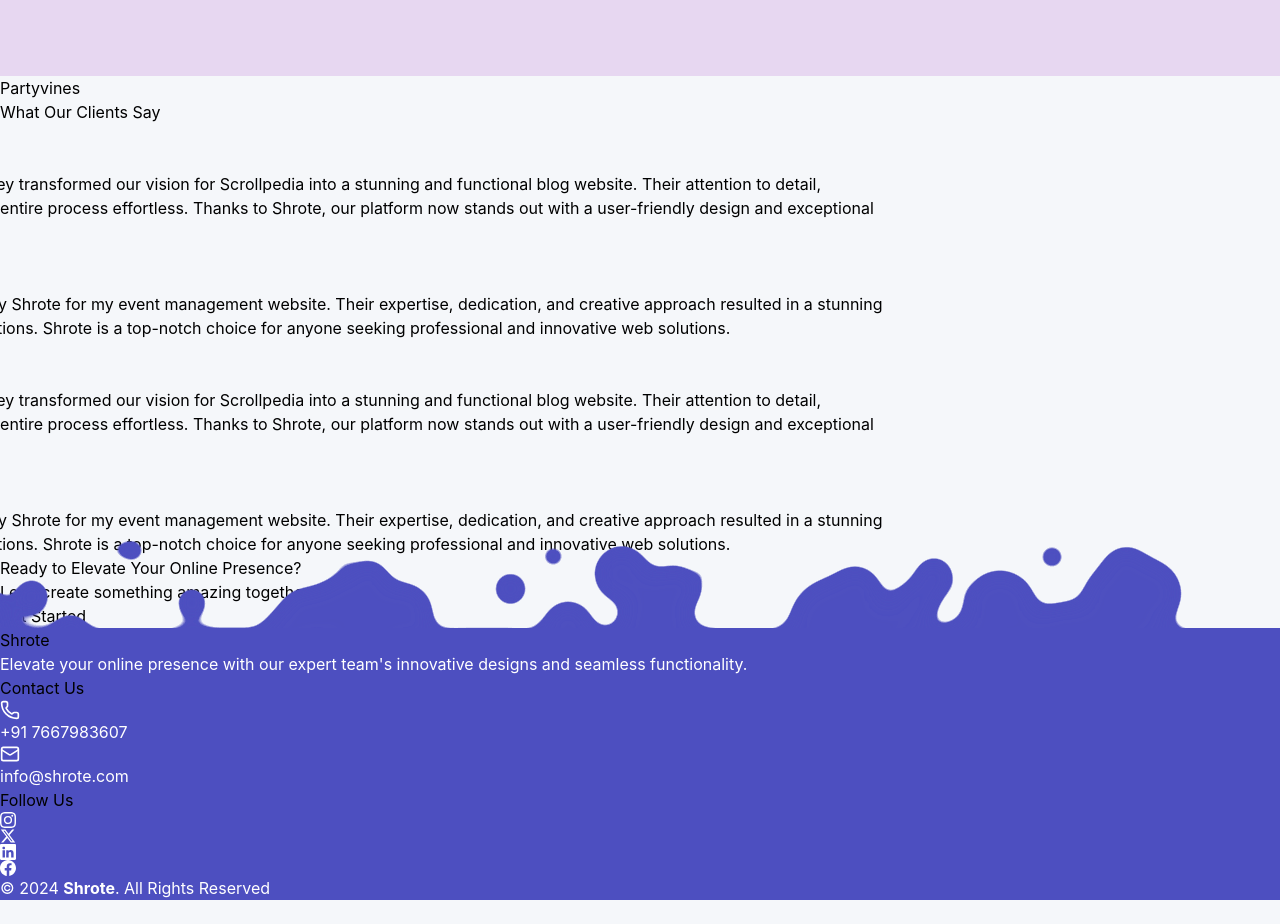
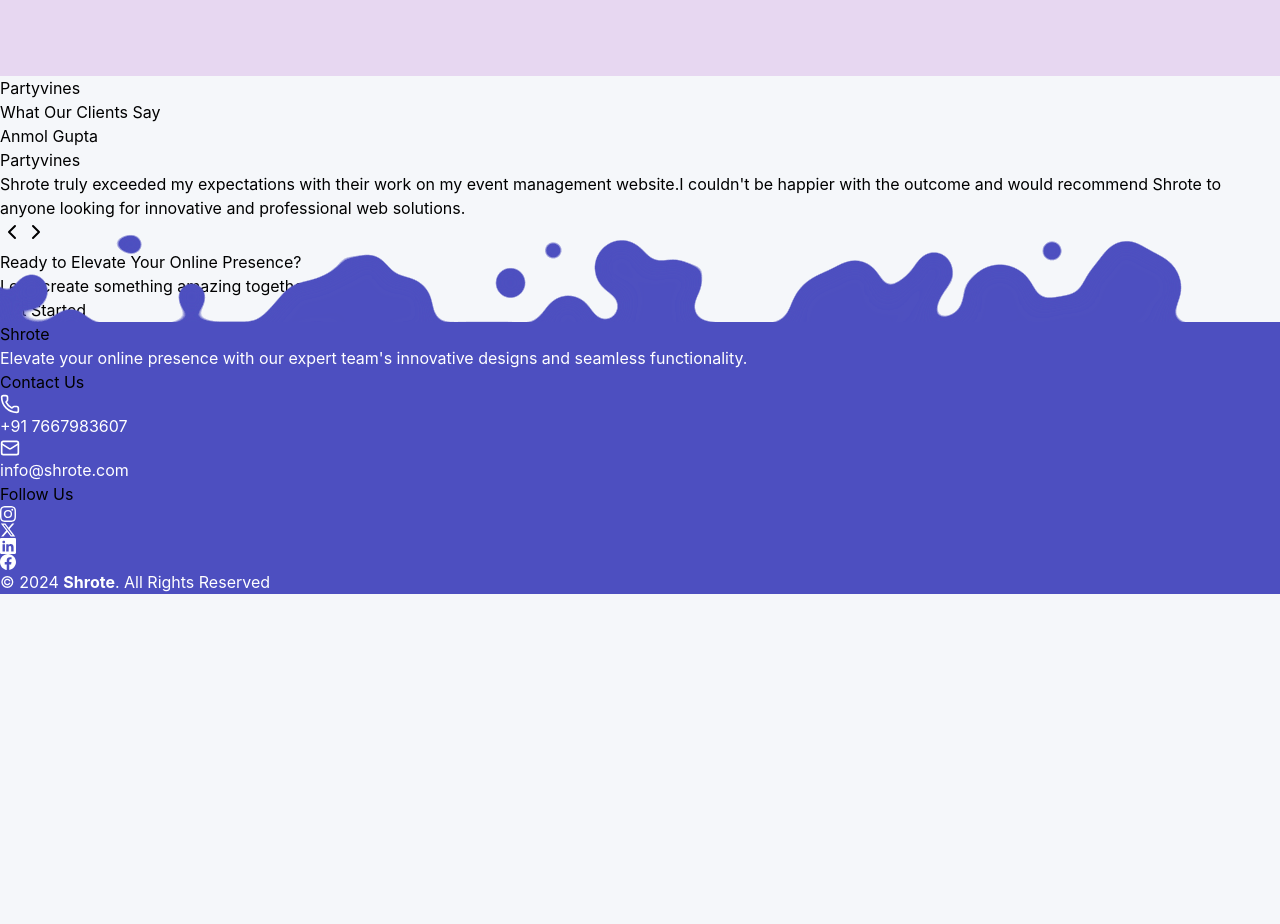
Before and after one commit to iamvishukr/Shrote, a React (Vite) app: page / in a window 1280 px wide. Shown: the part 11040-11964 px from the top of the page. After the commit the page ends 11658 px from the top, so only its background shows below. Built offline with nearby package versions, Linux system fonts and the light colour scheme.

Commit message:
updated testimonials ui

```diff
--- a/src/Components/Testimonials.jsx
+++ b/src/Components/Testimonials.jsx
@@ -1,61 +1,83 @@
-'use client'
-
-import React from 'react';
-import { motion } from 'framer-motion';
+import React, { useState, useEffect, useCallback } from 'react';
+import { motion, AnimatePresence } from 'framer-motion';
+import { ChevronLeft, ChevronRight } from 'lucide-react';
 
 const testimonials = [
   {
-    name: 'Tanmay Sahoo',
-    position: 'Founder',
-    company: 'Scrollpedia',
-    quote: "Working with Shrote was an absolute pleasure! They transformed our vision for Scrollpedia into a stunning and functional blog website. Their attention to detail, creativity, and seamless communication made the entire process effortless. Thanks to Shrote, our platform now stands out with a user-friendly design and exceptional performance. Highly recommended!"
+    name: "Anmol Gupta",
+    company: "Partyvines",
+    quote: "Shrote truly exceeded my expectations with their work on my event management website.I couldn't be happier with the outcome and would recommend Shrote to anyone looking for innovative and professional web solutions.",
   },
   {
-    name: 'Anmol Gupta',
-    position: 'CEO & Founder',
-    company: 'Partyvines',
-    quote: "I'm thrilled with the exceptional service provided by Shrote for my event management website. Their expertise, dedication, and creative approach resulted in a stunning and functional platform that exceeded my expectations. Shrote is a top-notch choice for anyone seeking professional and innovative web solutions."
+    name: "Tanmay Sahoo",
+    company: "Scroll Pedia",
+    quote: "Shrote did an amazing job with our blog, Scrollpedia. The design is sleek, user-friendly, and perfectly fits our brand. Their team was professional, responsive, and delivered beyond expectations. Highly recommend them.",
   },
-
 ];
 
 const Testimonials = () => {
-  // Duplicate testimonials to create a seamless loop
-  const duplicatedTestimonials = [...testimonials, ...testimonials];
+  const [currentIndex, setCurrentIndex] = useState(0);
+
+  const nextSlide = useCallback(() => {
+    setCurrentIndex((prevIndex) => (prevIndex + 1) % testimonials.length);
+  }, []);
+
+  const prevSlide = useCallback(() => {
+    setCurrentIndex((prevIndex) => (prevIndex - 1 + testimonials.length) % testimonials.length);
+  }, []);
+
+  useEffect(() => {
+    const timer = setInterval(() => {
+      nextSlide();
+    }, 8000);
+
+    return () => clearInterval(timer);
+  }, [nextSlide]);
 
   return (
     <section id="testimonials" className="bg-gray-800 py-20 overflow-hidden">
       <div className="container mx-auto px-4">
         <h2 className="text-3xl font-bold text-center mb-8 text-white">What Our Clients Say</h2>
+        <div className="relative">
+          <div className="relative h-64 md:h-72 lg:h-80">
+            <AnimatePresence initial={false}>
               <motion.div
-          className="flex"
-          animate={{
-            x: ['0%', '-50%']
-          }}
-          transition={{
-            x: {
-              repeat: Infinity,
-              repeatType: "loop",
-              duration: 10,
-              ease: "linear",
-            },
-          }}
+                key={currentIndex}
+                className="absolute inset-0 w-full md:w-3/4 lg:w-1/2 mx-auto"
+                initial={{ opacity: 0, x: 300 }}
+                animate={{ opacity: 1, x: 0 }}
+                exit={{ opacity: 0, x: -300 }}
+                transition={{ duration: 0.5 }}
               >
-          {duplicatedTestimonials.map((testimonial, index) => (
-            <div key={index} className="flex-shrink-0 w-[80vw] md:w-[40vw] p-4">
-              <div className="bg-white p-6 rounded-lg shadow-md h-full">
+                <div className="bg-gray-100 p-6 rounded-lg shadow-md h-full flex flex-col justify-center">
                   <div className="flex items-center mb-4">
-                  {/* <div className="w-16 h-16 bg-gray-300 rounded-full mr-4"></div> */}
                     <div>
-                    <h3 className="text-lg font-semibold">{testimonial.name}</h3>
-                    <p className="text-gray-600">{testimonial.position}, {testimonial.company}</p>
+                      <h3 className="text-lg font-semibold">{testimonials[currentIndex].name}</h3>
+                      <p className="text-gray-600">
+                        {testimonials[currentIndex].company}
+                      </p>
                     </div>
                   </div>
-                <p className="italic">{testimonial.quote}</p>
+                  <p className="italic">{testimonials[currentIndex].quote}</p>
                 </div>
+              </motion.div>
+            </AnimatePresence>
           </div>
-          ))}
-        </motion.div>
+          <button
+            onClick={prevSlide}
+            className="absolute left-0 top-1/2 transform -translate-y-1/2 bg-white p-2 rounded-full shadow-md"
+            aria-label="Previous testimonial"
+          >
+            <ChevronLeft className="w-6 h-6 text-gray-800" />
+          </button>
+          <button
+            onClick={nextSlide}
+            className="absolute right-0 top-1/2 transform -translate-y-1/2 bg-white p-2 rounded-full shadow-md"
+            aria-label="Next testimonial"
+          >
+            <ChevronRight className="w-6 h-6 text-gray-800" />
+          </button>
+        </div>
       </div>
     </section>
   );
```
Lines whose indentation alone changed are shown as unchanged.
